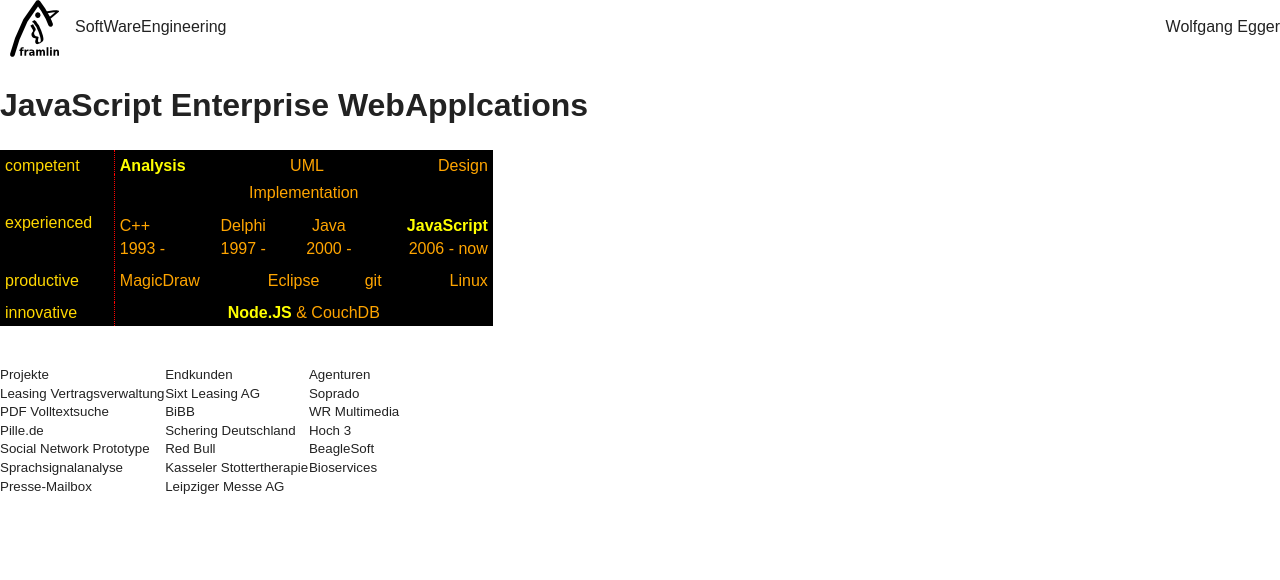
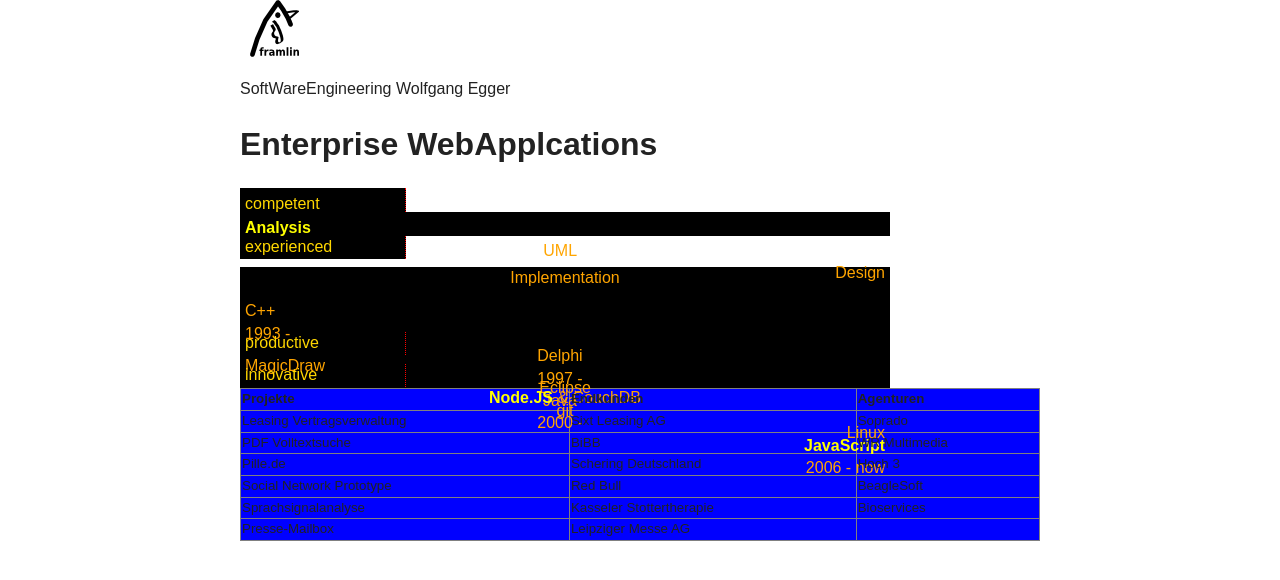
Before and after one commit to framlin/framlin, a PHP site: page / in a window 1280 px wide. Shown: the top 580 px of the page. Run offline with PHP 8.4, Linux system fonts and the light colour scheme.

Commit message:
remove styles, use table for bottomteaser

```diff
--- a/_attachments/css/framlin.css
+++ b/_attachments/css/framlin.css
@@ -1,5 +1,5 @@
 .col1 {
-    width: 6.8em;
+    width: 20%;
     //background-color: SandyBrown;
     background-color: black;
     color: gold;
@@ -10,108 +10,13 @@
 }
 
 .col2 {
-    width: 23em;
+    width: 80%;
     //background-color: PapayaWhip;
     background-color: black;
     color: orange;
     padding: 0px 5px 0px 5px;
 }
 
-.hbox {
-    display: -webkit-box;
-    -webkit-box-orient: horizontal;
-    -webkit-box-align: stretch;
-    display: -moz-box;
-    -moz-box-orient: horizontal;
-    -moz-box-align: stretch;
-    display: box;
-    box-orient: horizontal;
-    box-align: stretch;
-}
-
-/* .hbox> * { */
-/*         -webkit-box-flex: 0; */
-/*         -moz-box-flex: 0; */
-/*         box-flex: 0; */
-/*         display: block; */
-/* } */
-.vbox {
-    display: -webkit-box;
-    -webkit-box-orient: vertical;
-    -webkit-box-align: stretch;
-    display: -moz-box;
-    -moz-box-orient: vertical;
-    -moz-box-align: stretch;
-    display: box;
-    box-orient: vertical;
-    box-align: stretch;
-}
-
-/* .vbox> * { */
-/*         -webkit-box-flex: 0; */
-/*         -moz-box-flex: 0; */
-/*         box-flex: 0; */
-/*         display: block; */
-/* } */
-.spacer {
-    -webkit-box-flex: 1;
-    -moz-box-flex: 1;
-    box-flex: 1;
-}
-
-.reverse {
-    -webkit-box-direction: reverse;
-    -moz-box-direction: reverse;
-    box-direction: reverse;
-}
-
-.boxFlex0 {
-    -webkit-box-flex: 0;
-    -moz-box-flex: 0;
-    box-flex: 0;
-}
-
-.boxFlex1,.boxFlex {
-    -webkit-box-flex: 1;
-    -moz-box-flex: 1;
-    box-flex: 1;
-}
-
-.boxFlex2 {
-    -webkit-box-flex: 2;
-    -moz-box-flex: 2;
-    box-flex: 2;
-}
-
-.boxGroup1 {
-    -webkit-box-flex-group: 1;
-    -moz-box-flex-group: 1;
-    box-flex-group: 1;
-}
-
-.boxGroup2 {
-    -webkit-box-flex-group: 2;
-    -moz-box-flex-group: 2;
-    box-flex-group: 2;
-}
-
-.start {
-    -webkit-box-pack: start;
-    -moz-box-pack: start;
-    box-pack: start;
-}
-
-.end {
-    -webkit-box-pack: end;
-    -moz-box-pack: end;
-    box-pack: end;
-}
-
-.center {
-    -webkit-box-pack: center;
-    -moz-box-pack: center;
-    box-pack: center;
-}
 
 .language {
     text-align: center;
@@ -159,6 +64,9 @@
     padding-top: 1em;
 }
 
+th {
+	text-align: left;
+}
 #logo {
     margin-right: 1em;
     padding-bottom: 5px;
@@ -169,7 +77,7 @@
     border-style: dashed; //
     border-width: 1px 0px 1px 0px;
     height: 6em;
-    width: 30em;
+    width: 100%;
 }
 
 #exerienced col2 {
@@ -177,7 +85,7 @@
 }
 
 #topteaser {
-    width: 30em;
+    width: 100%;
 }
 
 #innovative {
@@ -201,8 +109,14 @@
     padding-bottom: 0.5em;
 }
 
-#bottomteaser {
-    width: 30em;
-    padding-top: 3em;
+#bottomteaser table {
+	width: 100%;
     font-size: smaller;
+	background-color: blue;
 }
+
+
+body {
+	width:800px;
+	margin:0px auto;
+}
--- a/_attachments/index.html
+++ b/_attachments/index.html
@@ -36,58 +36,55 @@
        chromium.org/developers/how-tos/chrome-frame-getting-started -->
 	<!--[if lt IE 7]><p class=chromeframe>Your browser is <em>ancient!</em> <a href="http://browsehappy.com/">Upgrade to a different browser</a> or <a href="http://www.google.com/chromeframe/?redirect=true">install Google Chrome Frame</a> to experience this site.</p><![endif]-->
 	<header>
-		<div class='hbox'>
+		<div>
 			<img id='logo' src='images/framlin-logo-g+.jpg.png' />
-			<div class='left  boxFlex1 heading'>SoftWareEngineering</div>
-			<div class='right boxFlex1 heading'>Wolfgang Egger</div>
+			<div class='heading'>SoftWareEngineering Wolfgang Egger</div>
 		</div>
 	</header>
-	<div role="main">
-		<h1>JavaScript Enterprise WebApplcations</h1>
-		<div class='vbox' id='topteaser'>
-			<div class='hbox'>
+	<div role="main" id='main'>
+		<h1>Enterprise WebApplcations</h1>
+		<div id='topteaser'>
+			<div id='competent'>
 				<div class='col1 competent'>competent</div>
-				<div class='hbox col2 competent'>
-					<div class='left boxFlex1 strong'>Analysis</div>
-					<div class='middle boxFlex1' id='uml'>UML</div>
-					<div class='right boxFlex1'>Design</div>
+				<div class='col2 competent'>
+					<div class='strong'>Analysis</div>
+					<div class='middle' id='uml'>UML</div>
+					<div class='right'>Design</div>
 				</div>
 			</div>
-
-			<div class='hbox' id='exerienced'>
-				<div class='col1 mid'>experienced</div>
-				<div class='vbox col2'>
+			<div id='exerienced'>
+				<div class='col1'>experienced</div>
+				<div class='col2'>
 					<div class='middle' id='impl'>Implementation</div>
 					<div class='hbox'>
-						<div class='vbox language left boxFlex1 odd'>
+						<div class='language left odd'>
 							<div>C++</div>
 							<div>1993 -</div>
 						</div>
-						<div class='vbox language middle boxFlex1 even'>
+						<div class='language middle even'>
 							<div>Delphi</div>
 							<div>1997 -</div>
 						</div>
-						<div class='vbox language middle boxFlex1 odd'>
+						<div class='language middle odd'>
 							<div>Java</div>
 							<div>2000 -</div>
 						</div>
-						<div class='vbox right boxFlex1 even'>
+						<div class='right even'>
 							<div class='strong'>JavaScript</div>
 							<div>2006 - now</div>
 						</div>
 					</div>
 				</div>
 			</div>
-			<div class='hbox' id='prod'>
+			<div id='prod'>
 				<div class='col1'>productive</div>
-				<div class='hbox col2'>
-					<div class='left boxFlex1'>MagicDraw</div>
-					<div class='middle boxFlex1'>Eclipse</div>
-					<div class='middle boxFlex1'>git</div>
-					<div class='right boxFlex1'>Linux</div>
+				<div class='col2'>
+					<div class='left'>MagicDraw</div>
+					<div class='middle'>Eclipse</div>
+					<div class='middle'>git</div>
+					<div class='right'>Linux</div>
 				</div>
 			</div>
-
 			<div class='hbox' id='innovative'>
 				<div class='col1'>innovative</div>
 				<div class='middle col2'>
@@ -95,35 +92,50 @@
 					&amp; CouchDB
 				</div>
 			</div>
+		</div>
 
-			<div class='hbox' id='bottomteaser'>
-				<div class='vbox left boxFlex1'>
-					<div>Projekte</div>
-					<div>Leasing Vertragsverwaltung</div>
-					<div>PDF Volltextsuche</div>
-					<div>Pille.de</div>
-					<div>Social Network Prototype</div>
-					<div>Sprachsignalanalyse</div>
-					<div>Presse-Mailbox</div>
-				</div>
-				<div class='vbox left boxFlex1'>
-					<div>Endkunden</div>
-					<div>Sixt Leasing AG</div>
-					<div>BiBB</div>
-					<div>Schering Deutschland</div>
-					<div>Red Bull</div>
-					<div>Kasseler Stottertherapie</div>
-					<div>Leipziger Messe AG</div>
-				</div>
-				<div class='vbox left boxFlex1'>
-					<div>Agenturen</div>
-					<div>Soprado</div>
-					<div>WR Multimedia</div>
-					<div>Hoch 3</div>
-					<div>BeagleSoft</div>
-					<div>Bioservices</div>
-				</div>
-			</div>
+		<div id='bottomteaser'>
+			<table border="1">
+				<thead>
+					<tr>
+						<th>Projekte</th>
+						<th>Endkunden</th>
+						<th>Agenturen</th>
+					</tr>
+				</thead>
+				<tbody>
+					<tr>
+						<td>Leasing Vertragsverwaltung</td>
+						<td>Sixt Leasing AG</td>
+						<td>Soprado</td>
+					</tr>
+					<tr>
+						<td>PDF Volltextsuche</td>
+						<td>BiBB</td>
+						<td>WR Multimedia</td>
+					</tr>
+					<tr>
+						<td>Pille.de</td>
+						<td>Schering Deutschland</td>
+						<td>Hoch 3</td>
+					</tr>
+					<tr>
+						<td>Social Network Prototype</td>
+						<td>Red Bull</td>
+						<td>BeagleSoft</td>
+					</tr>
+					<tr>
+						<td>Sprachsignalanalyse</td>
+						<td>Kasseler Stottertherapie</td>
+						<td>Bioservices</td>
+					</tr>
+					<tr>
+						<td>Presse-Mailbox</td>
+						<td>Leipziger Messe AG</td>
+						<td></td>
+					</tr>
+				</tbody>
+			</table>
 
 		</div>
 	</div>
```
